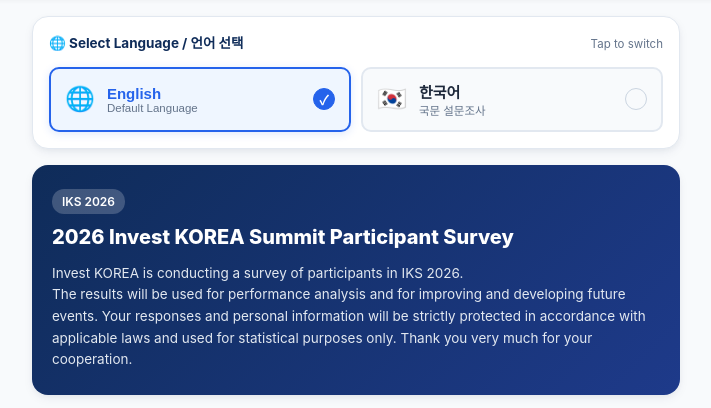
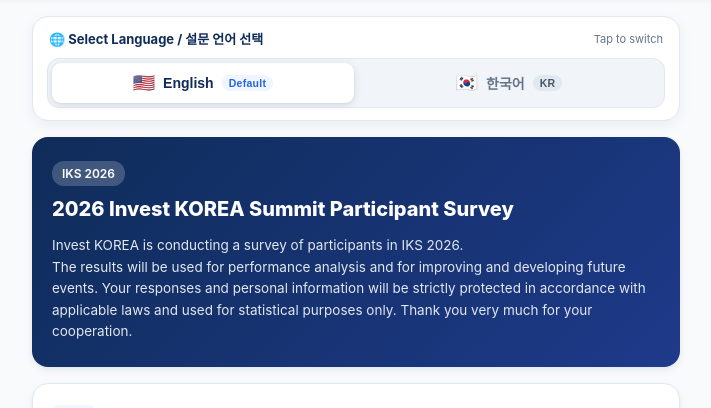
Before and after one commit to jakekim4410/IKS_Survey, a FastAPI app: page / in a window 1280 px wide. Shown: the part 60-468 px from the top of the page, without its empty margins (284-995 px from the left). Run offline with FastAPI, Linux system fonts and the light colour scheme.

Commit message:
feat(ui): redesign language selector with modern segmented control, auto-seed sample responses on empty db

```diff
--- a/app/database.py
+++ b/app/database.py
@@ -1,5 +1,6 @@
 import sqlite3
 import logging
+import json
 from contextlib import contextmanager
 from app.config import DB_PATH
 
@@ -9,7 +10,7 @@ CREATE_TABLE_SQL = """
 CREATE TABLE IF NOT EXISTS survey_responses (
     id INTEGER PRIMARY KEY AUTOINCREMENT,
     submitted_at TIMESTAMP DEFAULT CURRENT_TIMESTAMP,
-    lang TEXT NOT NULL DEFAULT 'ko',
+    lang TEXT NOT NULL DEFAULT 'en',
     company_name TEXT NOT NULL,
     country TEXT NOT NULL,
 
@@ -61,6 +62,71 @@ CREATE INDEX IF NOT EXISTS idx_survey_lang ON survey_responses(lang);
 CREATE INDEX IF NOT EXISTS idx_survey_company ON survey_responses(company_name);
 """
 
+SAMPLE_DATA = [
+    {
+        "lang": "en",
+        "company_name": "Vanguard CleanTech Capital Ltd.",
+        "country": "United Kingdom",
+        "q1_overall": 5,
+        "conf_q1": 4,
+        "conf_q2": ["1", "4"],
+        "conf_q3_rank1": 2,
+        "conf_q3_rank2": 5,
+        "conf_q3_rank3": 1,
+        "conf_q3_other": None,
+        "conf_q4": "Streamlining foreign direct investment filing procedures will further boost investor confidence.",
+        "reg_q1": 5,
+        "reg_q2": 5,
+        "reg_q3_rank1": 1,
+        "reg_q3_rank2": 3,
+        "reg_q3_other": None,
+        "semi_q1": 4,
+        "semi_q2": ["2", "4"],
+        "semi_q3": "Pre-circulating speaker presentation decks digitally before sessions was very helpful.",
+        "max_q1": 5,
+        "max_q2": ["1", "3"],
+        "max_q3": "Strategic roadmap on green hydrogen grid expansion was exceptionally insightful.",
+        "vc_q1": 5,
+        "vc_q2": ["1", "4"],
+        "vc_q3": "Recommend scheduling dedicated follow-up 1:1 deal meetings for global VCs.",
+        "eff_q1": 5,
+        "eff_q2": 5,
+        "ip_address": "127.0.0.1",
+        "user_agent": "SampleSeed/1.0"
+    },
+    {
+        "lang": "ko",
+        "company_name": "(주)솔루션테크 코리아",
+        "country": "대한민국",
+        "q1_overall": 5,
+        "conf_q1": 5,
+        "conf_q2": ["1", "2"],
+        "conf_q3_rank1": 1,
+        "conf_q3_rank2": 3,
+        "conf_q3_rank3": 4,
+        "conf_q3_other": None,
+        "conf_q4": "외국인 우수 R&D 인력에 대한 비자 및 정주 여건 지원 정책이 확대되기를 기대합니다.",
+        "reg_q1": 4,
+        "reg_q2": 5,
+        "reg_q3_rank1": 1,
+        "reg_q3_rank2": 2,
+        "reg_q3_other": None,
+        "semi_q1": 4,
+        "semi_q2": ["1", "4"],
+        "semi_q3": "외투기업 세제 혜택과 조세감면 사전 심사 지원 부스 운영을 제안합니다.",
+        "max_q1": 5,
+        "max_q2": ["3", "4"],
+        "max_q3": "국내 대기업과의 배터리 공급망 파트너십 세션이 매우 실질적인 도움이 되었습니다.",
+        "vc_q1": 5,
+        "vc_q2": ["1", "3"],
+        "vc_q3": "딥테크 스타트업 쇼케이스 시간과 IR 발표 부스를 더 확대해주시면 좋겠습니다.",
+        "eff_q1": 5,
+        "eff_q2": 5,
+        "ip_address": "127.0.0.1",
+        "user_agent": "SampleSeed/1.0"
+    }
+]
+
 
 @contextmanager
 def get_db():
@@ -76,8 +142,53 @@ def get_db():
         conn.close()
 
 
+def seed_samples_if_empty(conn):
+    """DB에 데이터가 없을 경우 샘플 2건(영문 1건, 국문 1건)을 자동 등록"""
+    cur = conn.execute("SELECT COUNT(*) FROM survey_responses")
+    count = cur.fetchone()[0]
+    if count == 0:
+        query = """
+        INSERT INTO survey_responses (
+            lang, company_name, country,
+            q1_overall,
+            conf_q1, conf_q2, conf_q3_rank1, conf_q3_rank2, conf_q3_rank3, conf_q3_other, conf_q4,
+            reg_q1, reg_q2, reg_q3_rank1, reg_q3_rank2, reg_q3_other,
+            semi_q1, semi_q2, semi_q3,
+            max_q1, max_q2, max_q3,
+            vc_q1, vc_q2, vc_q3,
+            eff_q1, eff_q2,
+            ip_address, user_agent
+        ) VALUES (
+            ?, ?, ?,
+            ?,
+            ?, ?, ?, ?, ?, ?, ?,
+            ?, ?, ?, ?, ?,
+            ?, ?, ?,
+            ?, ?, ?,
+            ?, ?, ?,
+            ?, ?,
+            ?, ?
+        )
+        """
+        for s in SAMPLE_DATA:
+            params = (
+                s["lang"], s["company_name"], s["country"],
+                s["q1_overall"],
+                s["conf_q1"], json.dumps(s["conf_q2"], ensure_ascii=False), s["conf_q3_rank1"], s["conf_q3_rank2"], s["conf_q3_rank3"], s["conf_q3_other"], s["conf_q4"],
+                s["reg_q1"], s["reg_q2"], s["reg_q3_rank1"], s["reg_q3_rank2"], s["reg_q3_other"],
+                s["semi_q1"], json.dumps(s["semi_q2"], ensure_ascii=False), s["semi_q3"],
+                s["max_q1"], json.dumps(s["max_q2"], ensure_ascii=False), s["max_q3"],
+                s["vc_q1"], json.dumps(s["vc_q2"], ensure_ascii=False), s["vc_q3"],
+                s["eff_q1"], s["eff_q2"],
+                s["ip_address"], s["user_agent"]
+            )
+            conn.execute(query, params)
+        conn.commit()
+        logger.info("Successfully seeded 2 realistic sample survey responses into DB.")
+
+
 def init_db():
-    """앱 시작 시 테이블 초기화 및 신규 컬럼 마이그레이션"""
+    """앱 시작 시 테이블 초기화 및 신규 컬럼 마이그레이션 & 샘플 시딩"""
     with get_db() as conn:
         conn.executescript(CREATE_TABLE_SQL)
 
@@ -94,4 +205,8 @@ def init_db():
             logger.info("Migrated column 'eff_q2' into survey_responses.")
 
         conn.commit()
+
+        # 데이터가 없을 시 샘플 데이터 시딩
+        seed_samples_if_empty(conn)
+
     logger.info("SQLite database and tables initialized successfully in WAL mode.")
--- a/static/js/app.js
+++ b/static/js/app.js
@@ -19,8 +19,8 @@ function initLanguage() {
   if (btnKo) btnKo.addEventListener('click', () => switchLanguage('ko'));
   if (btnEn) btnEn.addEventListener('click', () => switchLanguage('en'));
 
-  // 상단 대형 언어 선택 배너 카드 버튼
-  document.querySelectorAll('.lang-choice-btn').forEach(btn => {
+  // 세그먼트 컨트롤 버튼 바인딩
+  document.querySelectorAll('.segment-btn, .lang-choice-btn').forEach(btn => {
     btn.addEventListener('click', () => {
       const selected = btn.getAttribute('data-lang');
       if (selected) switchLanguage(selected);
@@ -41,8 +41,8 @@ function switchLanguage(lang) {
   if (btnKo) btnKo.classList.toggle('active', lang === 'ko');
   if (btnEn) btnEn.classList.toggle('active', lang === 'en');
 
-  // 대형 배너 카드 버튼 상태 동기화
-  document.querySelectorAll('.lang-choice-btn').forEach(btn => {
+  // 세그먼트 버튼 상태 동기화
+  document.querySelectorAll('.segment-btn, .lang-choice-btn').forEach(btn => {
     btn.classList.toggle('active', btn.getAttribute('data-lang') === lang);
   });
 
--- a/templates/admin.html
+++ b/templates/admin.html
@@ -4,7 +4,7 @@
   <meta charset="UTF-8">
   <meta name="viewport" content="width=device-width, initial-scale=1.0">
   <title>IKS 2026 Survey Admin Dashboard</title>
-  <link rel="stylesheet" href="/static/css/style.css">
+  <link rel="stylesheet" href="/static/css/style.css?v=25">
   <style>
     .admin-container {
       max-width: 1000px;
--- a/templates/index.html
+++ b/templates/index.html
@@ -1,10 +1,91 @@
 <!DOCTYPE html>
-<html lang="ko">
+<html lang="en">
 <head>
   <meta charset="UTF-8">
   <meta name="viewport" content="width=device-width, initial-scale=1.0, maximum-scale=1.0, user-scalable=no">
   <title>2026 Invest KOREA Summit Participant Survey</title>
-  <link rel="stylesheet" href="/static/css/style.css">
+  <link rel="stylesheet" href="/static/css/style.css?v=25">
+  <style>
+    /* Premium Modern Segmented Language Switcher */
+    .lang-nav-card {
+      background: #ffffff;
+      border: 1.5px solid #e2e8f0;
+      border-radius: 16px;
+      padding: 12px 14px;
+      margin-bottom: 16px;
+      box-shadow: 0 4px 14px rgba(15, 44, 89, 0.06);
+    }
+    .lang-nav-header {
+      display: flex;
+      align-items: center;
+      justify-content: space-between;
+      margin-bottom: 8px;
+      padding: 0 2px;
+    }
+    .lang-nav-title {
+      font-size: 13px;
+      font-weight: 700;
+      color: #0f2c59;
+      display: flex;
+      align-items: center;
+      gap: 6px;
+    }
+    .lang-nav-hint {
+      font-size: 11px;
+      color: #64748b;
+    }
+    .segmented-control {
+      display: grid;
+      grid-template-columns: 1fr 1fr;
+      background: #f1f5f9;
+      padding: 4px;
+      border-radius: 12px;
+      gap: 4px;
+      border: 1px solid #e2e8f0;
+    }
+    .segment-btn {
+      display: flex;
+      align-items: center;
+      justify-content: center;
+      gap: 8px;
+      padding: 10px 14px;
+      border: none;
+      border-radius: 9px;
+      background: transparent;
+      color: #64748b;
+      font-size: 14px;
+      font-weight: 700;
+      cursor: pointer;
+      transition: all 0.2s cubic-bezier(0.4, 0, 0.2, 1);
+      user-select: none;
+      outline: none;
+    }
+    .segment-btn:hover {
+      color: #1e293b;
+    }
+    .segment-btn.active {
+      background: #ffffff;
+      color: #0f2c59;
+      box-shadow: 0 2px 8px rgba(15, 44, 89, 0.12), 0 1px 3px rgba(0, 0, 0, 0.05);
+    }
+    .segment-flag {
+      font-size: 18px;
+      line-height: 1;
+    }
+    .segment-tag {
+      font-size: 10.5px;
+      font-weight: 700;
+      padding: 2px 7px;
+      border-radius: 8px;
+      background: #e2e8f0;
+      color: #475569;
+      letter-spacing: 0.3px;
+    }
+    .segment-btn.active .segment-tag {
+      background: #eff6ff;
+      color: #2563eb;
+    }
+  </style>
 </head>
 <body>
 
@@ -21,31 +102,25 @@
   </header>
 
   <main class="container">
-    <!-- Prominent Language Selector Banner (Large, High Contrast, Intuitive) -->
-    <section class="lang-selector-banner">
-      <div class="lang-selector-header">
-        <span class="lang-selector-title">🌐 Select Language / 언어 선택</span>
-        <span class="lang-selector-note">Tap to switch</span>
+    <!-- Premium Segmented Language Switcher Card -->
+    <div class="lang-nav-card">
+      <div class="lang-nav-header">
+        <span class="lang-nav-title">🌐 Select Language / 설문 언어 선택</span>
+        <span class="lang-nav-hint">Tap to switch</span>
       </div>
-      <div class="lang-selector-grid">
-        <button type="button" class="lang-choice-btn active" data-lang="en">
-          <span class="lang-flag">🌐</span>
-          <div class="lang-choice-info">
-            <span class="lang-choice-name">English</span>
-            <span class="lang-choice-desc">Default Language</span>
-          </div>
-          <span class="lang-choice-check">✓</span>
+      <div class="segmented-control">
+        <button type="button" class="segment-btn active" data-lang="en">
+          <span class="segment-flag">🇺🇸</span>
+          <span>English</span>
+          <span class="segment-tag">Default</span>
         </button>
-        <button type="button" class="lang-choice-btn" data-lang="ko">
-          <span class="lang-flag">🇰🇷</span>
-          <div class="lang-choice-info">
-            <span class="lang-choice-name">한국어</span>
-            <span class="lang-choice-desc">국문 설문조사</span>
-          </div>
-          <span class="lang-choice-check">✓</span>
+        <button type="button" class="segment-btn" data-lang="ko">
+          <span class="segment-flag">🇰🇷</span>
+          <span>한국어</span>
+          <span class="segment-tag">KR</span>
         </button>
       </div>
-    </section>
+    </div>
 
     <!-- Intro Card -->
     <section class="intro-card">
@@ -387,7 +462,7 @@
 
   </main>
 
-  <script src="/static/js/survey_content.js?v=5"></script>
-  <script src="/static/js/app.js?v=5"></script>
+  <script src="/static/js/survey_content.js?v=25"></script>
+  <script src="/static/js/app.js?v=25"></script>
 </body>
 </html>
```
